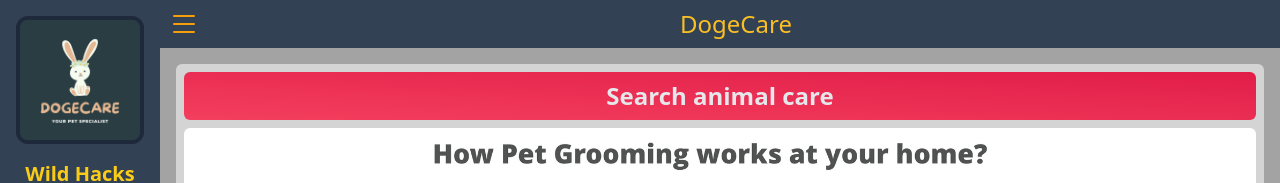
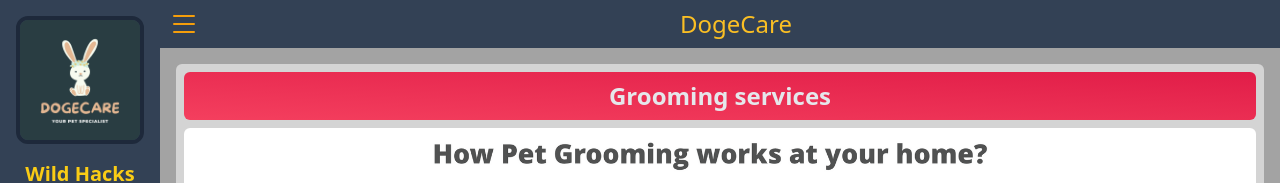
Before and after one commit to ayushshaw90/Wild-hacks, a React (Vite) app: page /animalcare in a window 1280 px wide. Shown: the top 183 px of the page. Built offline with nearby package versions, Linux system fonts and the light colour scheme.

Commit message:
grooming services

```diff
--- a/src/components/AnimalCare.jsx
+++ b/src/components/AnimalCare.jsx
@@ -20,7 +20,7 @@ function Caretaker(){
 export default function AnimalCare(){
     return(
         <div>
-            <h1 className="text-center text-2xl font-bold text-gray-200 py-2 bg-gradient-to-tr from-rose-500 to-rose-600 rounded-md mb-2">Search animal care</h1>
+            <h1 className="text-center text-2xl font-bold text-gray-200 py-2 bg-gradient-to-tr from-rose-500 to-rose-600 rounded-md mb-2">Grooming services</h1>
             {/* <form className="flex justify-around py-4">
                 <div className="my-auto">
                     <label htmlFor="animal" className="text-lg px-2 text-slate-600">Select Animal</label>
```
